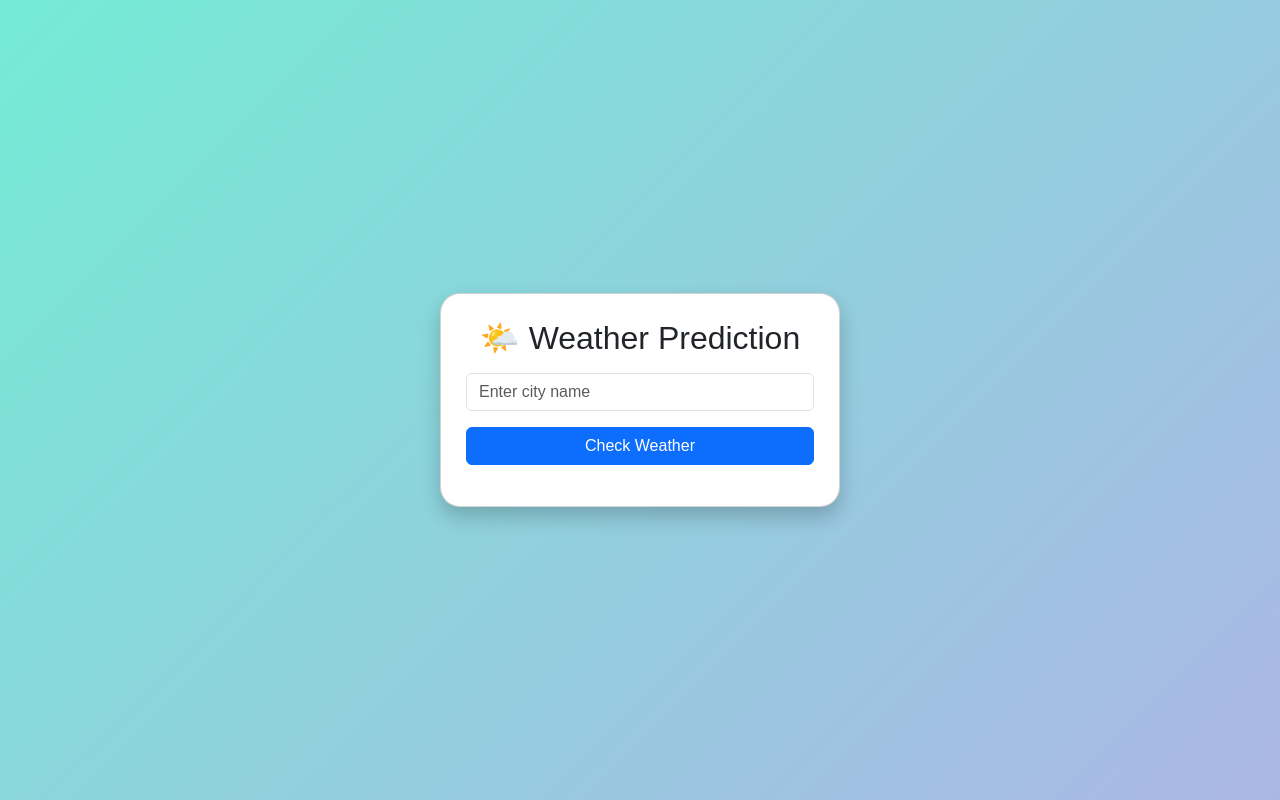
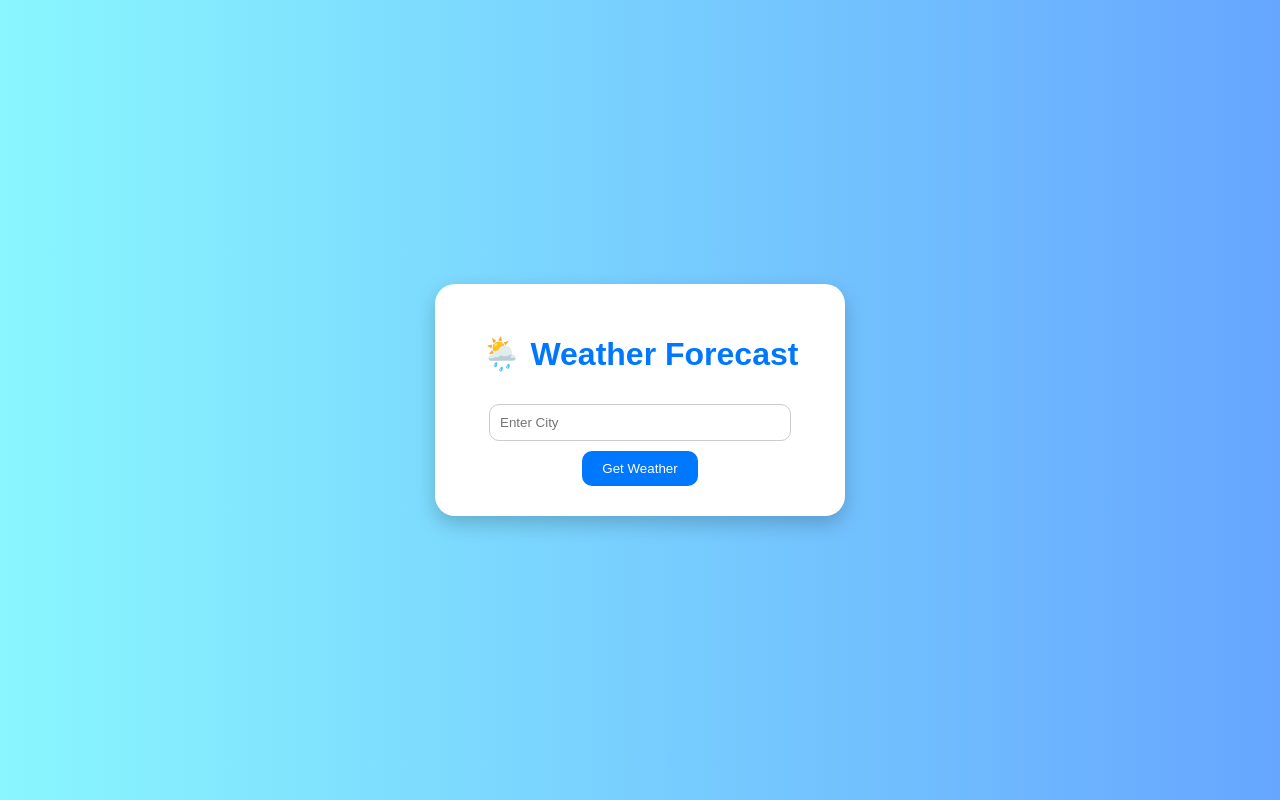
Before and after one commit to Sayyamjain1301/weather-devops, a Flask app: page / in a window 1280 px wide. Run offline with Flask 2, Linux system fonts and the light colour scheme.

Commit message:
Added modern weather UI design

```diff
--- a/app.py
+++ b/app.py
@@ -1,35 +1,28 @@
 from flask import Flask, render_template, request
-import requests
+import requests, os
 
 app = Flask(__name__)
 
-@app.route("/", methods=["GET", "POST"])
+@app.route('/', methods=['GET', 'POST'])
 def index():
     weather = None
-    if request.method == "POST":
-        city = request.form["city"]
-        api_key = "909b2267739653e815172b6049d722f8"   # ✅ your real API key
-        url = f"https://api.openweathermap.org/data/2.5/weather?q={city}&appid={api_key}&units=metric"
+    if request.method == 'POST':
+        city = request.form['city']
+        api_key = os.getenv("WEATHER_API_KEY")
+        url = f"http://api.openweathermap.org/data/2.5/weather?q={city}&appid={api_key}&units=metric"
         response = requests.get(url)
         data = response.json()
 
-        if data.get("cod") == 200:
+        if data['cod'] == 200:
             weather = {
-                "city": city.title(),
-                "temp": round(data["main"]["temp"], 1),
-                "description": data["weather"][0]["description"].title(),
-                "humidity": data["main"]["humidity"],
-                "wind": data["wind"]["speed"],
-                "icon": f"http://openweathermap.org/img/wn/{data['weather'][0]['icon']}@2x.png"
-            }
-        else:
-            weather = {
-                "city": "City not found!",
-                "temp": "--",
-                "description": "Try again."
+                'city': data['name'],
+                'temp': data['main']['temp'],
+                'description': data['weather'][0]['description'],
+                'humidity': data['main']['humidity'],
+                'wind': data['wind']['speed']
             }
 
-    return render_template("index.html", weather=weather)
+    return render_template('index.html', weather=weather)
 
 if __name__ == "__main__":
-    app.run(host="0.0.0.0", port=5000)
+    app.run(host='0.0.0.0', port=5000)
--- a/templates/index.html
+++ b/templates/index.html
@@ -3,49 +3,92 @@
 <head>
     <meta charset="UTF-8">
     <meta name="viewport" content="width=device-width, initial-scale=1.0">
-    <title>Weather Prediction Dashboard</title>
-    <link href="https://cdn.jsdelivr.net/npm/bootstrap@5.3.0/dist/css/bootstrap.min.css" rel="stylesheet">
+    <title>Weather App 🌤️</title>
     <style>
         body {
-            background: linear-gradient(135deg, #74ebd5, #ACB6E5);
-            height: 100vh;
+            font-family: 'Poppins', sans-serif;
+            background: linear-gradient(to right, #89f7fe, #66a6ff);
+            color: #333;
             display: flex;
             justify-content: center;
             align-items: center;
-            font-family: 'Poppins', sans-serif;
+            height: 100vh;
+            margin: 0;
         }
-        .card {
+
+        .container {
+            background: white;
             border-radius: 20px;
-            box-shadow: 0px 10px 20px rgba(0,0,0,0.2);
-            width: 400px;
+            box-shadow: 0 8px 20px rgba(0, 0, 0, 0.2);
+            padding: 30px;
             text-align: center;
-            padding: 25px;
-            background: white;
+            width: 350px;
         }
+
+        h1 {
+            color: #0077ff;
+        }
+
+        input[type="text"] {
+            padding: 10px;
+            border-radius: 10px;
+            border: 1px solid #ccc;
+            width: 80%;
+            margin-top: 10px;
+        }
+
+        button {
+            padding: 10px 20px;
+            border-radius: 10px;
+            border: none;
+            background-color: #0077ff;
+            color: white;
+            cursor: pointer;
+            margin-top: 10px;
+            transition: 0.3s;
+        }
+
+        button:hover {
+            background-color: #005fcc;
+        }
+
+        .weather-card {
+            margin-top: 20px;
+            background: #f5f8ff;
+            border-radius: 15px;
+            padding: 20px;
+            box-shadow: inset 0 0 10px rgba(0,0,0,0.1);
+        }
+
         .temp {
-            font-size: 3rem;
+            font-size: 48px;
             font-weight: bold;
+            color: #0077ff;
         }
-        .weather-icon {
-            width: 100px;
-            height: 100px;
+
+        .desc {
+            text-transform: capitalize;
+            color: #555;
         }
     </style>
 </head>
 <body>
-    <div class="card">
-        <h2 class="mb-3">🌤️ Weather Prediction</h2>
-        <form action="/" method="post" class="mb-3">
-            <input type="text" name="city" class="form-control mb-3" placeholder="Enter city name" required>
-            <button class="btn btn-primary w-100">Check Weather</button>
+    <div class="container">
+        <h1>🌦️ Weather Forecast</h1>
+        <form method="POST">
+            <input type="text" name="city" placeholder="Enter City" required>
+            <br>
+            <button type="submit">Get Weather</button>
         </form>
 
         {% if weather %}
-        <img src="{{ weather.icon }}" class="weather-icon" alt="Weather Icon">
-        <h3>{{ weather.city }}</h3>
-        <div class="temp">{{ weather.temp }}°C</div>
-        <p>{{ weather.description }}</p>
-        <p>Humidity: {{ weather.humidity }}% | Wind: {{ weather.wind }} km/h</p>
+        <div class="weather-card">
+            <h2>{{ weather.city }}</h2>
+            <p class="temp">{{ weather.temp }}°C</p>
+            <p class="desc">{{ weather.description }}</p>
+            <p>💧 Humidity: {{ weather.humidity }}%</p>
+            <p>🌬️ Wind: {{ weather.wind }} m/s</p>
+        </div>
         {% endif %}
     </div>
 </body>
```
